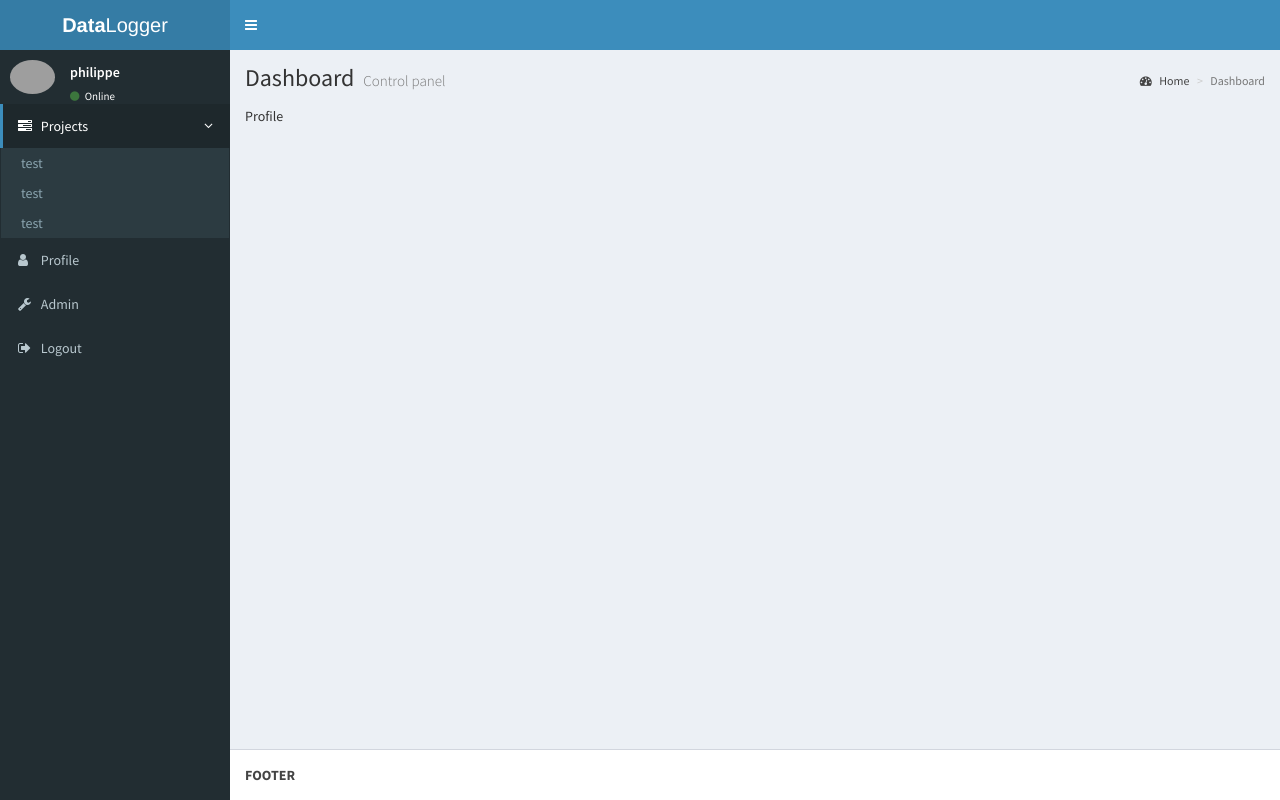
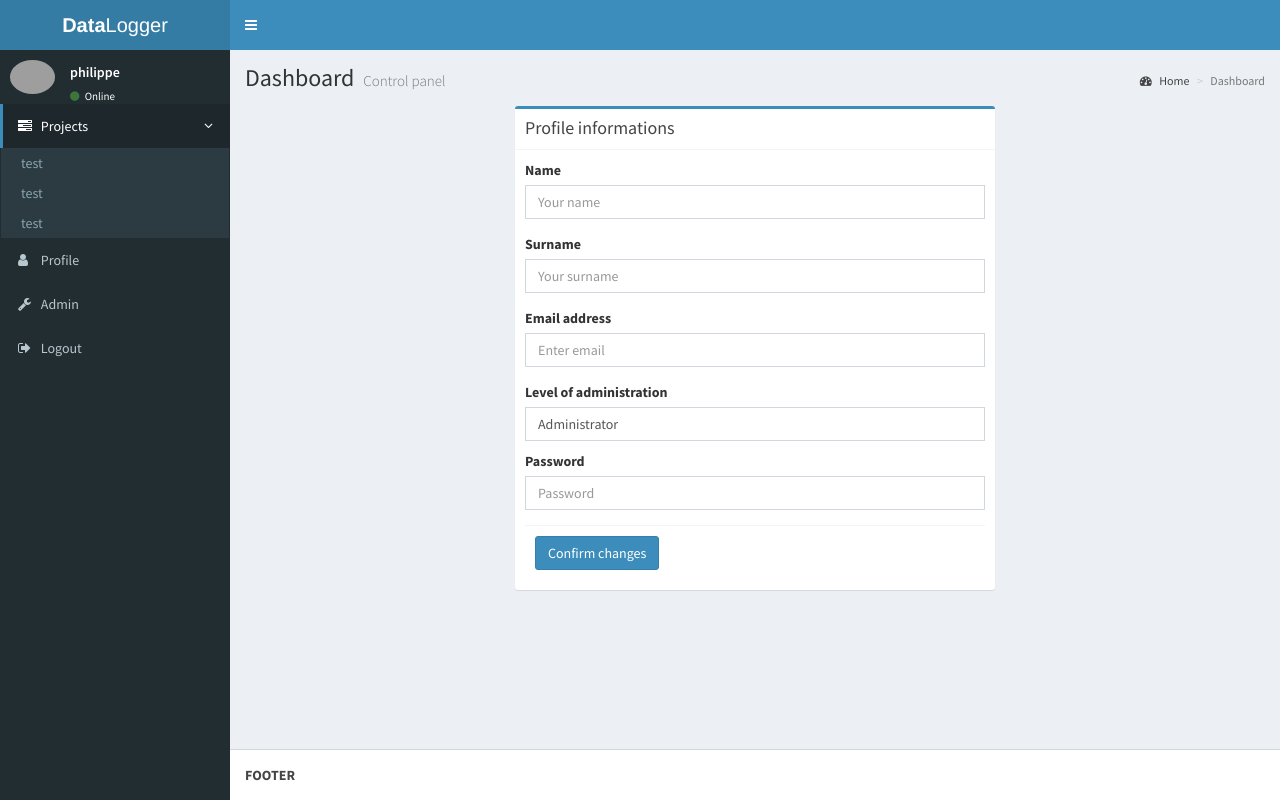
Before and after one commit to OpenWeek/data-logger, a Flask app: page /profile in a window 1280 px wide. Run offline with Flask 2, Linux system fonts and the light colour scheme; parts of the project's set-up code (start-up, migrations or seed data) failed here and were passed over; some libraries are stand-ins or nearby versions; grey boxes are pictures that could not be loaded.

Commit message:
Profile html

```diff
--- a/data_logger/__init__.py
+++ b/data_logger/__init__.py
@@ -12,7 +12,7 @@ db.init_app(app)
 @app.route('/')
 def index():
     context = {'user_name': 'test_name'}
-    return render_template('index.html', **context)
+    return render_template('admin.html', **context)
 
 @app.route('/profile')
 def profile():
--- a/data_logger/templates/profile.html
+++ b/data_logger/templates/profile.html
@@ -1,4 +1,43 @@
 {% extends "base.html" %}
 {% block body %}
-    Profile
+<div class="col-md-6 col-md-push-3">
+      <!-- general form elements -->
+      <div class="box box-primary">
+        <div class="box-header with-border">
+          <h3 class="box-title">Profile informations</h3>
+        </div>
+        <!-- /.box-header -->
+        <!-- form start -->
+        <form role="form">
+          <div class="box-body">
+            <div class="form-group">
+              <label for="userName">Name</label>
+              <input type="text" class="form-control" id="userName" placeholder="Your name">
+            </div>
+            <div class="form-group">
+              <label for="userSurname">Surname</label>
+              <input type="text" class="form-control" id="userSurname" placeholder="Your surname">
+            </div>
+            <div class="form-group">
+              <label for="inputEmail1">Email address</label>
+              <input type="email" class="form-control" id="inputEmail1" placeholder="Enter email">
+            </div>
+            <div class="form-group">
+              <label for="userAdminLevel">Level of administration</label>
+              <p type="text" class="form-control" id="userAdminLevel">Administrator</p>
+            <div class="form-group">
+              <label for="inputPassword1">Password</label>
+              <input type="password" class="form-control" id="inputPassword1" placeholder="Password">
+            </div>
+          </div>
+          <!-- /.box-body -->
+
+          <div class="box-footer">
+            <button type="submit" class="btn btn-primary">Confirm changes</button>
+          </div>
+        </form>
+      </div>
+      <!-- /.box -->
+
+    </div>
 {% endblock %}
```
